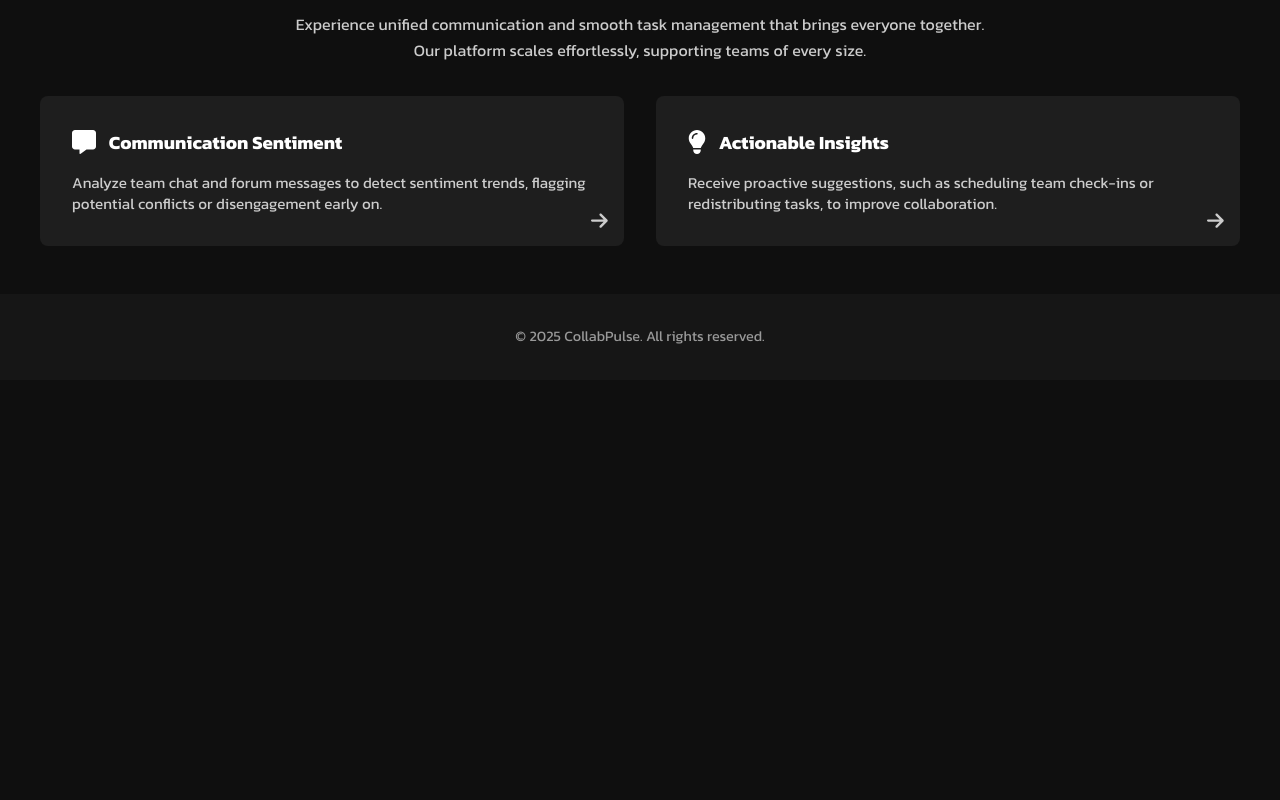
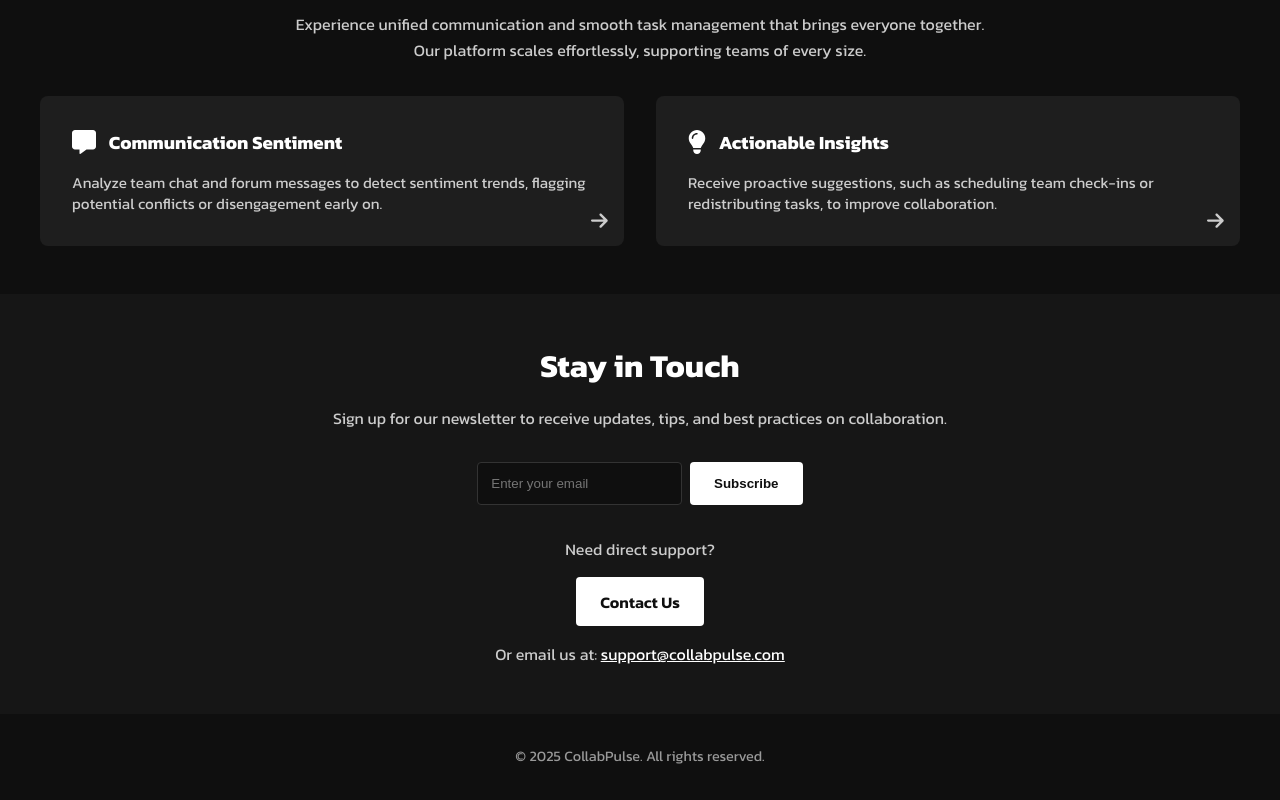
Before and after one commit to garv-goyal/collab-pulse, a React (Vite) app: page / in a window 1280 px wide. Shown: the part 1350-2150 px from the top of the page. Before the commit the page ends 1730 px from the top, so only its background shows below. Built offline with nearby package versions, Linux system fonts and the light colour scheme.

Commit message:
contact section

```diff
--- a/src/App.jsx
+++ b/src/App.jsx
@@ -3,6 +3,7 @@ import Hero from './components/Hero';
 import InsightsSection from './components/InsightsSection';
 import CollaborateSection from './components/CollaborateSection';
 import Footer from './components/Footer';
+import Contact from './components/ContactSection'
 
 function App() {
   return (
@@ -11,6 +12,7 @@ function App() {
       <Hero />
       <InsightsSection />
       <CollaborateSection />
+      <Contact />
       <Footer />
     </>
   );
--- /dev/null
+++ b/src/components/ContactSection.jsx
@@ -0,0 +1,82 @@
+import React, { useState } from 'react';
+
+const ContactSection = () => {
+  const [email, setEmail] = useState('');
+
+  const handleSubmit = (e) => {
+    e.preventDefault();
+    // TODO: handle sending the email to your backend or an email service
+    alert(`Thank you for subscribing with ${email}!`);
+    setEmail('');
+  };
+
+  return (
+    <section style={{ backgroundColor: '#161616', padding: '3rem 2rem', textAlign: 'center' }}>
+      <h2 style={{ fontSize: '2rem', marginBottom: '1rem', fontWeight: '700' }}>Stay in Touch</h2>
+      <p style={{ color: '#ccc', marginBottom: '2rem', maxWidth: '700px', marginInline: 'auto' }}>
+        Sign up for our newsletter to receive updates, tips, and best practices on collaboration.
+      </p>
+
+      {/* Newsletter Subscription Form */}
+      <form onSubmit={handleSubmit} style={{ display: 'flex', justifyContent: 'center', gap: '0.5rem' }}>
+        <input
+          type="email"
+          required
+          placeholder="Enter your email"
+          value={email}
+          onChange={(e) => setEmail(e.target.value)}
+          style={{
+            padding: '0.8rem',
+            borderRadius: '4px',
+            border: '1px solid #333',
+            backgroundColor: '#0f0f0f',
+            color: '#fff'
+          }}
+        />
+        <button
+          type="submit"
+          style={{
+            padding: '0.8rem 1.5rem',
+            backgroundColor: '#fff',
+            color: '#0f0f0f',
+            border: 'none',
+            borderRadius: '4px',
+            cursor: 'pointer',
+            fontWeight: '600'
+          }}
+        >
+          Subscribe
+        </button>
+      </form>
+
+      {/* Direct Contact Section */}
+      <div style={{ marginTop: '2rem' }}>
+        <p style={{ color: '#ccc', fontSize: '1rem' }}>Need direct support?</p>
+
+        {/* Button that opens email client */}
+        <a
+          href="mailto:support@collabpulse.com"
+          style={{
+            display: 'inline-block',
+            marginTop: '1rem',
+            padding: '0.8rem 1.5rem',
+            backgroundColor: '#fff',
+            color: '#0f0f0f',
+            borderRadius: '4px',
+            textDecoration: 'none',
+            fontWeight: '600'
+          }}
+        >
+          Contact Us
+        </a>
+
+        {/* Direct email link */}
+        <p style={{ marginTop: '1rem', fontSize: '1rem', color: '#ccc' }}>
+          Or email us at: <a href="mailto:support@collabpulse.com" style={{ color: '#fff', textDecoration: 'underline' }}>support@collabpulse.com</a>
+        </p>
+      </div>
+    </section>
+  );
+};
+
+export default ContactSection;
--- a/src/index.css
+++ b/src/index.css
@@ -277,7 +277,7 @@ html {
 
 
 .footer {
-  background-color: #161616;
+  background-color: #0f0f0f;
   text-align: center;
   padding: 2rem;
   font-size: 0.9rem;
```
